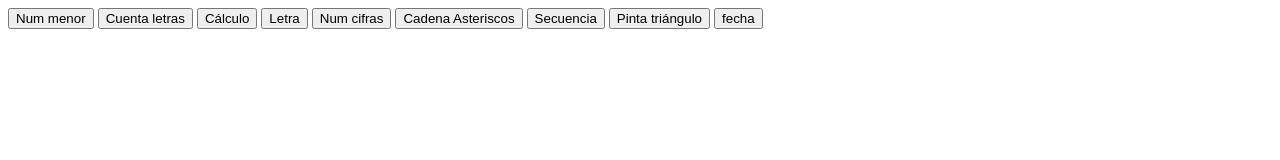
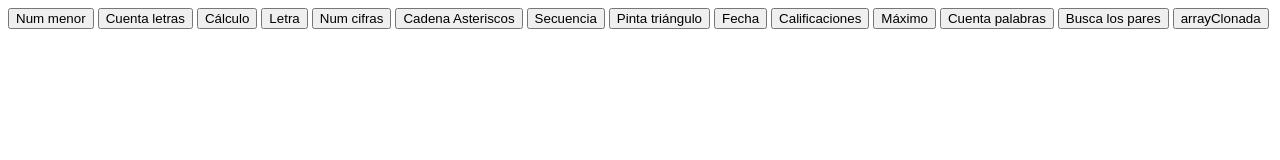
Before and after one commit to Lourdes24/funciones_1, a plain HTML site: page index.html in a window 1280 px wide. Drawn offline with Linux system fonts and the light colour scheme.

Commit message:
más ejercicios

```diff
--- a/ejercicios.js
+++ b/ejercicios.js
@@ -1,3 +1,4 @@
+//------------Ejercicio 1
 function menor(){
     let n1 = prompt ("Introduce el primer número");
         let n2 = prompt ("Introduce el segundo número");
@@ -13,6 +14,8 @@ function menor(){
             alert("El número menor es:" + n3);
         }
 }
+
+//--------------Ejercicio 2
 
 function repletra(){
     let frase = prompt ("Introduce una frase:");
@@ -31,6 +34,7 @@ function repletra(){
 }
 
 
+//--------------Ejercicio 3
 
 function calculo(){
     let numero1 = parseInt(prompt("Introduce el primer numero:"));
@@ -65,6 +69,7 @@ function letra(){
     }
 }
 
+//--------------Ejercicio 4
 /*Una función que devuelva el número de cifras de un entero
 solicitado al usuario*/
 function cifras(){
@@ -74,6 +79,7 @@ function cifras(){
 }
 
 
+//--------------Ejercicio 5
 /*Una función que muestre al usuario una secuencia
 de * (se debe construir la cadena de uno en uno),
 la cantidad de * será solicitada al usuario*/
@@ -86,6 +92,7 @@ function asteriscos(){
     alert(dibujo);
 }
 
+//--------------Ejercicio 6
 /*Una función que permita mostrar la secuencia
 (se debe construir la cadena de uno en uno):
  *+_*+_*+_*+_ */
@@ -111,6 +118,7 @@ function secuencia(){
 }
 
 
+//--------------Ejercicio 7
 // function secuencia(){
 //     let peticion = prompt("Introcuce las veces que quieres la secuencia");
 //     let secuencia = '';
@@ -140,7 +148,7 @@ function secuencia(){
 //     }
 
 
-
+//--------------Ejercicio 8
 /*Una función que permita mostrar un triángulo como el siguiente:
 *
 **
@@ -167,7 +175,7 @@ function triangulo(filas) {
 
 
 
-
+//--------------Ejercicio 9
   /*Una función que devuelva la diferencia
   en días entre dos fechas del mismo año (sólo tenemos en cuenta dia y mes)*/
   function fecha(){
@@ -194,3 +202,117 @@ function triangulo(filas) {
 //     let resultado = months [month1-1]
 
  }
+
+
+ //--------------Ejercicio 10
+ //Escribe una función que calcule el promedio de calificaciones
+ function calificaciones(){
+    let notas = [5,9,6,7,7,8,5,2];
+    let suma =0; //inicializamos suma en 0
+    //media = suma todas notas/num notas
+    for(let i=0; i<notas.length; i++);{
+        suma += notas[i]; //suma = suma + notas[i]
+    }
+
+    //otra forma de expresarlo
+    //for(let i=0; i<=notas.length-1; i++){
+    //console.log(notas[i]);
+    //suma = suma + notas[i];
+    //}
+    console.log(suma/notas.length); //mide la longitud de la array
+    //logitud de la array = numeros naturales, empieza en 1
+    //posiciones de la array = empieza desde 0
+    return
+ }
+
+
+ //--------------Ejercicio 11
+  /*Escribe una función que devuelva el valor máximo de los números
+  enteros dados. Los números vendrán en un array
+  tipo numeros = [4,2,5,1,3,8,9].
+  */
+ //max = numero [0]; inicializa en primera posición de la array
+ //max = 0; esta opción sería para numeros positivos, para cuando conozcamos
+ //los valores de las arrays
+ //for para recorrer la array
+ //if para comparar los número de la array
+ function maximo(){
+    let numeros = [4,2,5,1,3,8,9];
+    let max = numeros [0];
+    //recorrido desde posición 1
+    //no tiene sentido comparar el primer elemento consigo mismo
+    for (let i=1; i<numeros.length; i++){
+        if(max <numeros[i]){
+            max = numeros[i];
+        }
+        console.log(max)
+    }
+ }
+
+
+ //--------------Ejercicio 12
+
+//Crea una función que tome una cadena de texto y
+//devuelva el número de palabras únicas en ella.
+
+// function cuentaPalabras(frase){
+//     console.log(frase.split(""));
+//     console.log(frase.split(" ").length);
+//     return frase.split(" ").length;
+// }
+// let frase="Esta frase tiene 5 palabras"
+
+// alert (cuentaPalabras(frase)); //cuenta las palabras de la frase
+
+//Busca los número pares de un array y crea un nuevo array con ellos.
+            // function buscaPares(numeros){
+            //     let numeros_pares = [];
+            // }
+            // let array =[1,2,3,4,5,6];
+            // console.log(array);
+            // console.log("-------------");
+
+            // array.push(7);
+            // console.log(array);
+
+ // Itera a través del array de números
+ function buscaPares(numeros) {
+    let numeros_pares = [];
+
+    // Itera a través del array de números
+    for (let i = 0; i < numeros.length; i++) {
+      if (numeros[i] % 2 == 0) {
+        // Si el número es par, añadirlo al array numeros_pares
+        numeros_pares.push(numeros[i]); //añade el valor de lo pares
+        //numeros_pares.push(i) Añadiría la posición de los pares
+      }
+    }
+
+    return numeros_pares;
+  }
+
+  // Ejemplo
+  let array = [1, 2, 3, 4, 5, 6];
+  console.log("Array dada:", array);
+  console.log("-------------");
+
+  array.push(7);
+  console.log("Array con un nuevo elemento:", array);
+
+  // Encontrar y mostrar los números pares del array
+  let numerosParesEncontrados = buscaPares(array);
+  console.log("Números pares encontrados:", numerosParesEncontrados);
+
+
+  //--------------Ejercicio 13
+
+  //Dado un array, duplica cada uno de sus elementos.
+  //Imprime por consola el nuevo array resultante.
+  function arrayClonada(){
+    let array = ["nom1", "nom2", "nom3"];
+
+    for(let i=0; i<array.length; i++){
+        nuevo_array.push(array[i]);
+    }
+    console.log(nuevo_array);
+  }
--- a/index.html
+++ b/index.html
@@ -15,7 +15,12 @@
     <input type="button" onclick="asteriscos();" value="Cadena Asteriscos">
     <input type="button" onclick="secuencia();" value="Secuencia">
     <input type="button" onclick="triangulo(5);" value="Pinta triángulo">
-    <input type="button" onclick="fecha();" value="fecha">
+    <input type="button" onclick="fecha();" value="Fecha">
+    <input type="button" onclick="calificaciones();" value="Calificaciones">
+    <input type="button" onclick="maximo();" value="Máximo">
+    <input type="button" onclick="cuentaPalabras();" value="Cuenta palabras">
+    <input type="button" onclick="buscaPares();" value="Busca los pares">
+    <input type="button" onclick="arrayClonada();" value="arrayClonada">
 
 
 </body>
```
